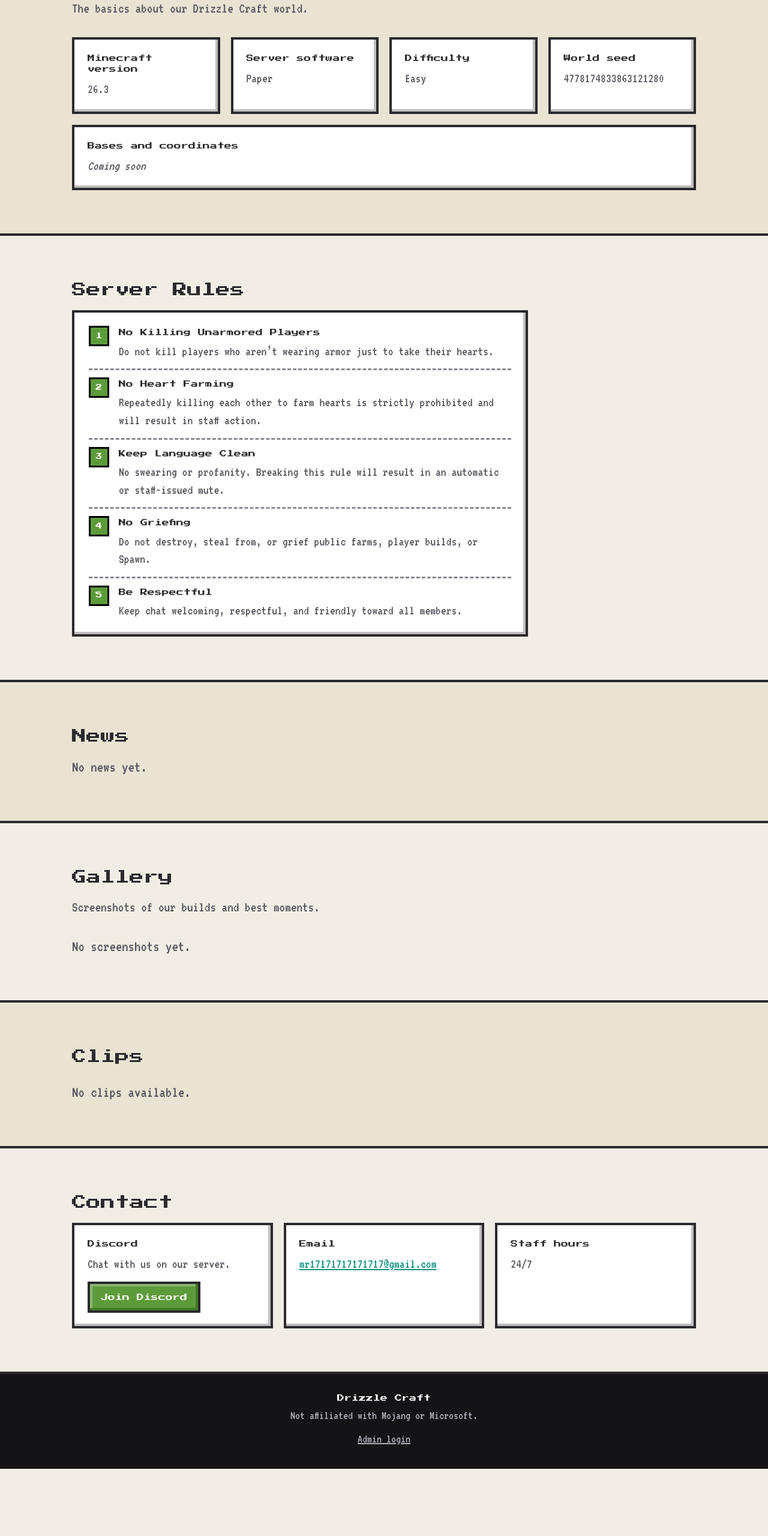
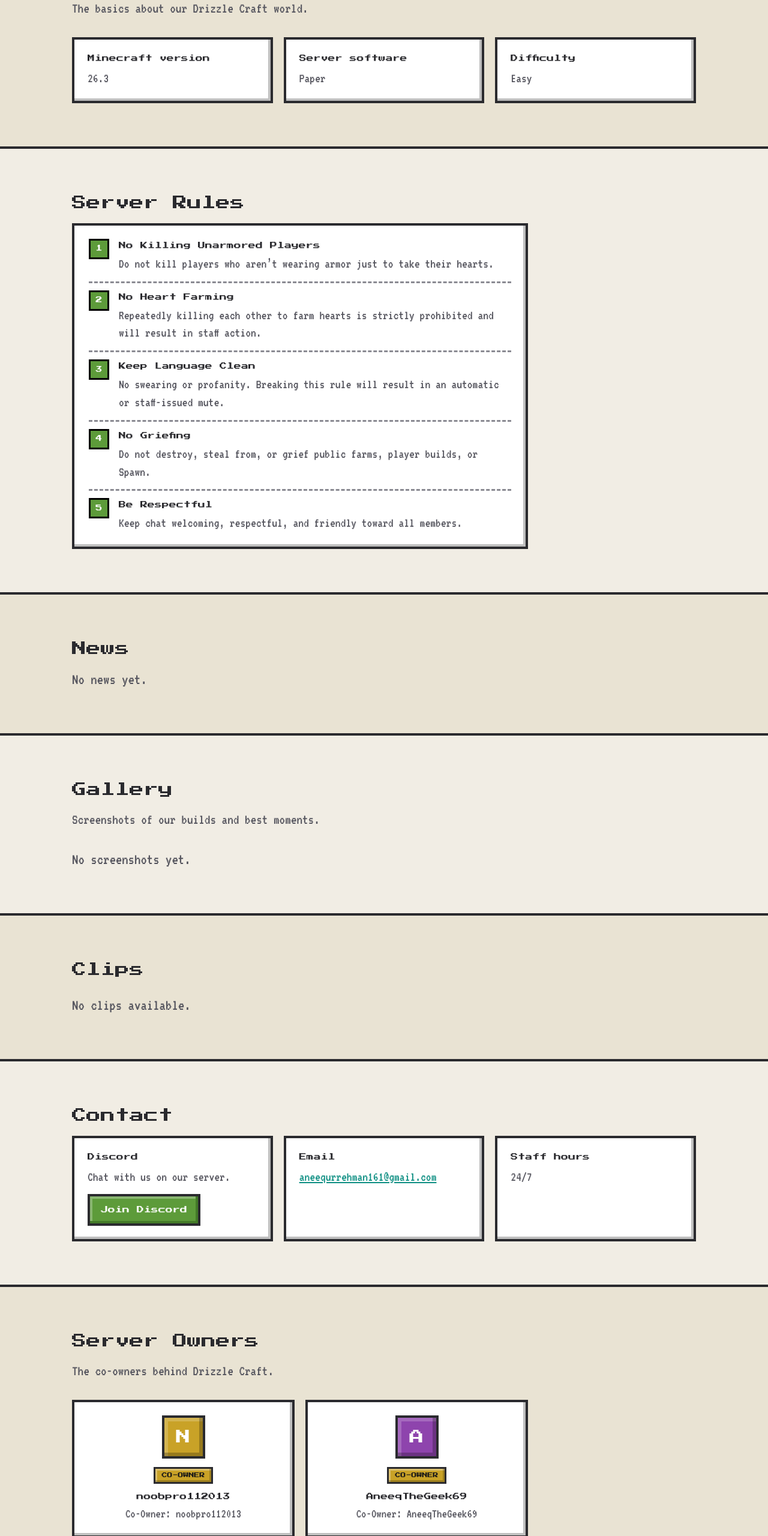
Before and after one commit to drizzlecraft/drizzlecraft.github.io, a plain HTML site: page index.html in a window 1280 px wide. Shown: the part 1520-4080 px from the top of the page at 60% size. Before the commit the page ends 3968 px from the top, so only its background shows below. Drawn offline with nearby package versions, Linux system fonts and the light colour scheme; no server answers.

Commit message:
Update index.html

```diff
--- a/index.html
+++ b/index.html
@@ -77,6 +77,13 @@ a{color:var(--diamond)}
 .player h3{font-size:11px;overflow-wrap:anywhere}
 .contact{grid-template-columns:repeat(auto-fit,minmax(240px,1fr))}
 
+/* owners */
+.owners{grid-template-columns:repeat(auto-fit,minmax(260px,1fr));max-width:760px}
+.owner{text-align:center;display:flex;flex-direction:column;align-items:center}
+.role-tag{font-family:var(--head);font-size:9px;color:#141417;background:#c9a227;border:3px solid var(--line);padding:5px 10px;margin-bottom:12px;display:inline-block;box-shadow:inset -3px -3px 0 rgba(0,0,0,.22),inset 3px 3px 0 rgba(255,255,255,.32)}
+.owner h3{font-size:12px;margin-bottom:6px;overflow-wrap:anywhere}
+.owner p{margin:0;font-size:21px;color:var(--muted)}
+
 /* clips */
 .clips{grid-template-columns:repeat(auto-fill,minmax(290px,1fr));margin-top:24px}
 .clip{padding:0;overflow:hidden}
@@ -143,11 +150,6 @@ dialog::backdrop{background:rgba(0,0,0,.7)}
 .statuswrap{margin-bottom:52px;position:relative}
 .who{margin:0 auto;max-width:640px;font-size:22px;color:#fff;text-shadow:2px 2px 0 rgba(0,0,0,.45)}
 .box.rules{margin-bottom:24px;max-width:760px}
-.wide{grid-column:1/-1}
-.base{display:flex;justify-content:space-between;align-items:flex-start;gap:12px;padding:12px 0;border-top:3px dashed var(--stone)}
-.base strong{font-family:var(--head);font-weight:400;font-size:11px;display:block;margin-bottom:6px}
-.base code{font-family:var(--body);font-size:22px;color:var(--diamond)}
-.base p{margin:6px 0 0}
 .newslist .btn{margin-top:14px}
 .admin-sec{padding:40px 16px 0}
 .tabs{display:flex;gap:8px;flex-wrap:wrap;margin-bottom:18px}
@@ -274,8 +276,29 @@ dialog::backdrop{background:rgba(0,0,0,.7)}
       <div class="grid contact">
         <div class="box"><h3>Discord</h3><p>Chat with us on our server.</p>
           <a class="btn" href="https://discord.gg/RSU6FK4GRK" target="_blank" rel="noopener noreferrer">Join Discord</a></div>
-        <div class="box"><h3>Email</h3><p><a href="mailto:mr17171717171717@gmail.com">mr17171717171717@gmail.com</a></p></div>
+        <div class="box"><h3>Email</h3><p><a href="mailto:aneequrrehman161@gmail.com">aneequrrehman161@gmail.com</a></p></div>
         <div class="box"><h3>Staff hours</h3><p>24/7</p></div>
+      </div>
+    </div>
+  </section>
+
+  <section id="owners" class="sec alt">
+    <div class="wrap">
+      <h2>Server Owners</h2>
+      <p class="lead">The co-owners behind Drizzle Craft.</p>
+      <div class="grid owners">
+        <article class="box owner">
+          <div class="avatar" style="background:#c9a227" aria-hidden="true">N</div>
+          <span class="role-tag">CO-OWNER</span>
+          <h3>noobpro112013</h3>
+          <p>Co-Owner: noobpro112013</p>
+        </article>
+        <article class="box owner">
+          <div class="avatar" style="background:#8e44ad" aria-hidden="true">A</div>
+          <span class="role-tag">CO-OWNER</span>
+          <h3>AneeqTheGeek69</h3>
+          <p>Co-Owner: AneeqTheGeek69</p>
+        </article>
       </div>
     </div>
   </section>
@@ -283,6 +306,7 @@ dialog::backdrop{background:rgba(0,0,0,.7)}
 
 <footer class="foot">
   <b>Drizzle Craft</b>
+  <span>Co-Owner: noobpro112013 &bull; Co-Owner: AneeqTheGeek69</span>
   <span>Not affiliated with Mojang or Microsoft.</span>
   <button class="link" id="adminLink" type="button">Admin login</button>
 </footer>
@@ -315,8 +339,7 @@ window.DC_CONTENT = {
   world: [
     { label: "Minecraft version", value: "26.3" },
     { label: "Server software",   value: "Paper" },
-    { label: "Difficulty",        value: "Easy" },
-    { label: "World seed",        value: "4778174833863121280" }
+    { label: "Difficulty",        value: "Easy" }
   ],
 
   rules: [
@@ -391,7 +414,6 @@ window.DC_CONTENT = {
 
   /* ---------- default content (used until the database has its own) ---------- */
   var content = window.DC_CONTENT || {};
-  var basesBox = el("article", { class: "box wide" });
   var FALLBACK = {
     rules: (content.rules || []).map(function (r, i) { return { title: r.title, body: r.text, sort_order: i + 1 }; }),
     world_info: (content.world || []).map(function (w, i) { return { label: w.label, value: w.value, sort_order: i + 1 }; }),
@@ -449,8 +471,8 @@ window.DC_CONTENT = {
   checkStatus();
   setInterval(checkStatus, 60000);
 
-  /* ---------- data: clips, news, bases ---------- */
-  var data = { clips: [], news: [], bases: [], rules: FALLBACK.rules, world_info: FALLBACK.world_info, players: FALLBACK.players, screenshots: [] };
+  /* ---------- data: clips, news ---------- */
+  var data = { clips: [], news: [], rules: FALLBACK.rules, world_info: FALLBACK.world_info, players: FALLBACK.players, screenshots: [] };
   var editors = {};
 
   function adminDelete(table, row, label) {
@@ -504,19 +526,6 @@ window.DC_CONTENT = {
       if (n.body) kids.push(el("p", { text: n.body }));
       if (isAdmin) kids.push(adminDelete("news", n, n.title));
       list.appendChild(el("article", { class: "box" }, kids));
-    });
-  }
-
-  function renderBases() {
-    basesBox.textContent = "";
-    basesBox.appendChild(el("h3", { text: "Bases and coordinates" }));
-    if (!data.bases.length) { basesBox.appendChild(el("p", { class: "soon", text: "Coming soon" })); return; }
-    data.bases.forEach(function (b) {
-      var info = el("div", {}, [el("strong", { text: b.name }), el("code", { text: b.coordinates })]);
-      if (b.description) info.appendChild(el("p", { text: b.description }));
-      var row = el("div", { class: "base" }, [info]);
-      if (isAdmin) row.appendChild(adminDelete("bases", b, b.name));
-      basesBox.appendChild(row);
     });
   }
 
@@ -584,15 +593,16 @@ window.DC_CONTENT = {
         el("p", { class: has ? "" : "soon", text: has ? w.value : "Coming soon" })
       ]));
     });
-    g.appendChild(basesBox);
   }
 
-  var renderers = { clips: renderClips, news: renderNews, bases: renderBases, rules: renderRules, world_info: renderWorld, players: renderPlayers, screenshots: renderGallery };
+  var renderers = { clips: renderClips, news: renderNews, rules: renderRules, world_info: renderWorld, players: renderPlayers, screenshots: renderGallery };
   var TABLE = { players: "player_stats" };
-  var ORDER = { clips: ["created_at", false], news: ["created_at", false], bases: ["created_at", false], rules: ["sort_order", true], world_info: ["sort_order", true], players: ["created_at", true], screenshots: ["created_at", false] };
-  function renderAll() { renderClips(); renderNews(); renderBases(); renderRules(); renderWorld(); renderPlayers(); renderGallery(); }
+  var ORDER = { clips: ["created_at", false], news: ["created_at", false], rules: ["sort_order", true], world_info: ["sort_order", true], players: ["created_at", true], screenshots: ["created_at", false] };
+  function renderAll() { renderClips(); renderNews(); renderRules(); renderWorld(); renderPlayers(); renderGallery(); }
   function load(table) {
     function done(rows) {
+      // Hide the old "World seed" row if it is still saved in the database
+      if (table === "world_info") rows = rows.filter(function (w) { return !/seed/i.test(w.label || ""); });
       data[table] = rows;
       renderers[table]();
       if (isAdmin && editors[table]) editors[table]();
@@ -602,8 +612,8 @@ window.DC_CONTENT = {
       done(r.error ? (FALLBACK[table] || []) : r.data);
     });
   }
-  function loadAll() { ["clips", "news", "bases", "rules", "world_info", "players", "screenshots"].forEach(load); }
-  renderWorld(); renderRules(); renderBases(); renderPlayers(); renderGallery();
+  function loadAll() { ["clips", "news", "rules", "world_info", "players", "screenshots"].forEach(load); }
+  renderWorld(); renderRules(); renderPlayers(); renderGallery();
 
   /* ---------- admin panel (built only after a verified admin login) ---------- */
   function buildPanel() {
@@ -664,13 +674,6 @@ window.DC_CONTENT = {
     var newsForm = make([field("Title", nTitle), field("Text (optional)", nText)], "Post news", function () {
       return insert("news", { title: nTitle.value.trim(), body: nText.value.trim() || null });
     }, "News posted.", "news");
-
-    var bName = el("input", { maxlength: "80", required: "" });
-    var bCoords = el("input", { maxlength: "120", required: "", placeholder: "X 120, Y 64, Z -300" });
-    var bDesc = el("textarea", { maxlength: "500" });
-    var baseForm = make([field("Base name", bName), field("Coordinates", bCoords), field("Description (optional)", bDesc)], "Add base", function () {
-      return insert("bases", { name: bName.value.trim(), coordinates: bCoords.value.trim(), description: bDesc.value.trim() || null });
-    }, "Base added.", "bases");
 
     function editor(table, cfg) {
       var box = el("div", { class: "stack editor" });
@@ -809,7 +812,7 @@ window.DC_CONTENT = {
     editors.players = playersEd.refresh;
     playersEd.refresh();
 
-    var tabs = [["+ Clip", clipForm], ["+ News", newsForm], ["+ Base", baseForm], ["+ Photo", shotForm], ["Rules", rulesEd], ["World", worldEd], ["Players", playersEd]];
+    var tabs = [["+ Clip", clipForm], ["+ News", newsForm], ["+ Photo", shotForm], ["Rules", rulesEd], ["World", worldEd], ["Players", playersEd]];
     var bar = el("div", { class: "tabs" });
     tabs.forEach(function (t, i) {
       var b = el("button", { class: "tab" + (i ? "" : " on"), type: "button", text: t[0] });
@@ -828,7 +831,7 @@ window.DC_CONTENT = {
     mount.appendChild(el("section", { class: "sec admin-sec" }, [el("div", { class: "wrap" }, [
       el("div", { class: "box admin" }, [
         el("div", { class: "admin-top" }, [el("h3", { text: "Admin panel" }), out]),
-        bar, clipForm, newsForm, baseForm, shotForm, rulesEd, worldEd, playersEd, msg
+        bar, clipForm, newsForm, shotForm, rulesEd, worldEd, playersEd, msg
       ])
     ])]));
   }
```
